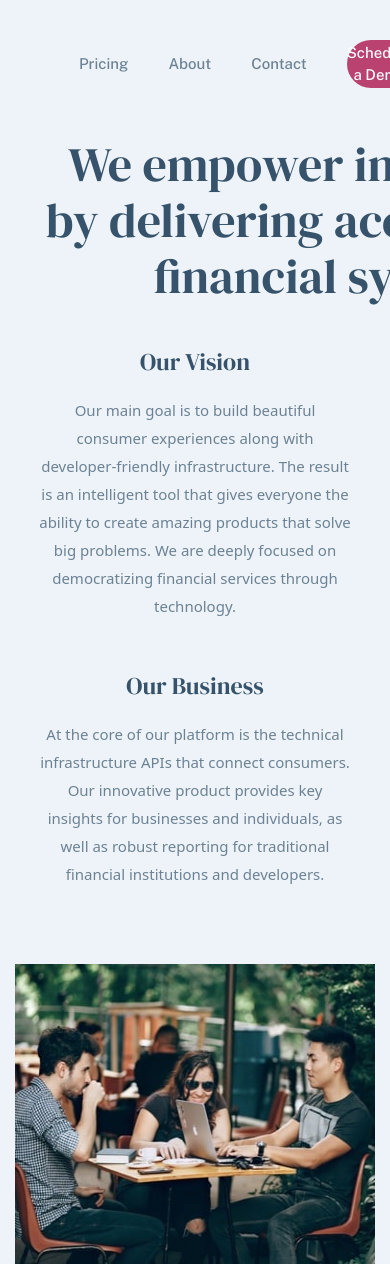
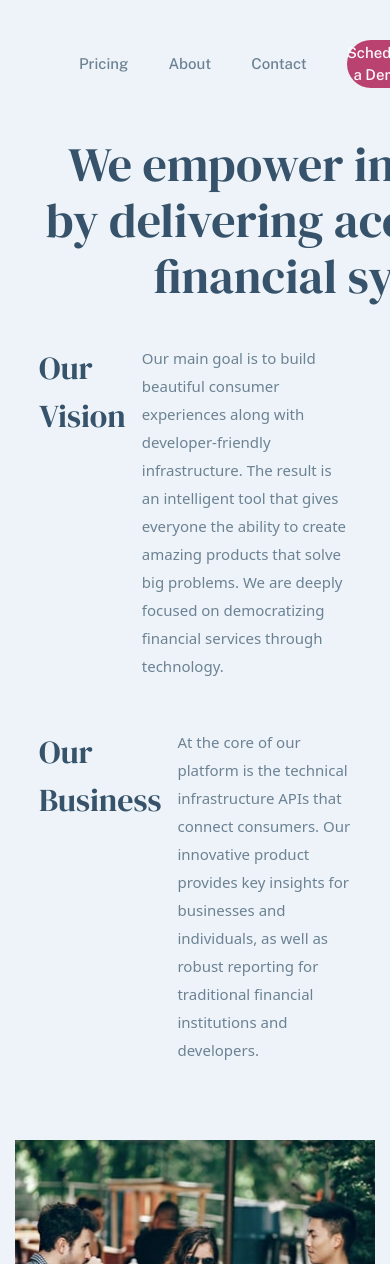
Before and after one commit to alvaro-frontend-mentor-projects/payapi-multi-page-website, a React (Create React App) app: page /#/About in a window 390 px wide. Shown: the top 1264 px of the page. Built offline with nearby package versions, Linux system fonts and the light colour scheme.

Commit message:
about business and vision component tablet view complete

```diff
--- a/src/components/aboutPage/Business.jsx
+++ b/src/components/aboutPage/Business.jsx
@@ -2,11 +2,11 @@ import React from 'react'
 
 const Business = () => {
   return (
-    <div className='flex flex-col items-center gap-[16px]'>
-        <h1 className='text-[24px] text-fmSanJuanBlue font-SerifDisplay'>
+    <div className='flex flex-col md:flex-row md:justify-between items-center md:items-start gap-[16px]'>
+        <h1 className='text-[24px] md:text-[32px] text-fmSanJuanBlue font-SerifDisplay'>
             Our Business
         </h1>
-        <p className='text-[15px] text-fmLightSanJuanBlue text-center leading-[28px] '>
+        <p className='text-[15px] text-fmLightSanJuanBlue text-center md:text-left leading-[28px] md:w-[456px] '>
             At the core of our platform is the technical infrastructure APIs that connect consumers. Our innovative product provides key insights for businesses and individuals, as well as robust reporting for traditional financial institutions and developers.
         </p>
     </div>
--- a/src/components/aboutPage/Vision.jsx
+++ b/src/components/aboutPage/Vision.jsx
@@ -2,11 +2,11 @@ import React from 'react'
 
 const Vision = () => {
   return (
-    <div className='flex flex-col items-center gap-[16px]'>
-        <h1 className='text-[24px] text-fmSanJuanBlue font-SerifDisplay'>
+    <div className='flex flex-col md:flex-row md:justify-between items-center md:items-start gap-[16px]'>
+        <h1 className='text-[24px] md:text-[32px] text-fmSanJuanBlue font-SerifDisplay'>
             Our Vision
         </h1>
-        <p className='text-[15px] text-fmLightSanJuanBlue text-center leading-[28px] '>
+        <p className='text-[15px] text-fmLightSanJuanBlue text-center md:text-left leading-[28px] md:w-[456px] '>
             Our main goal is to build beautiful consumer experiences along with developer-friendly infrastructure. The result is an intelligent tool that gives everyone the ability to create amazing products that solve big problems. We are deeply focused on democratizing financial services through technology.
         </p>
     </div>
```
